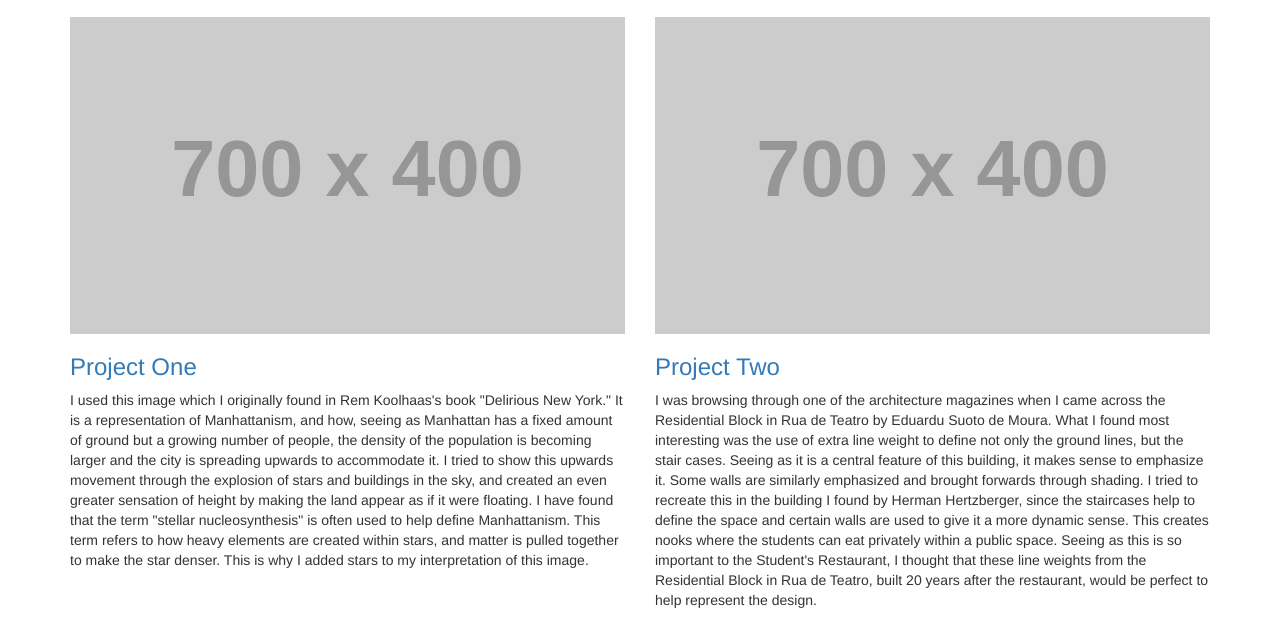
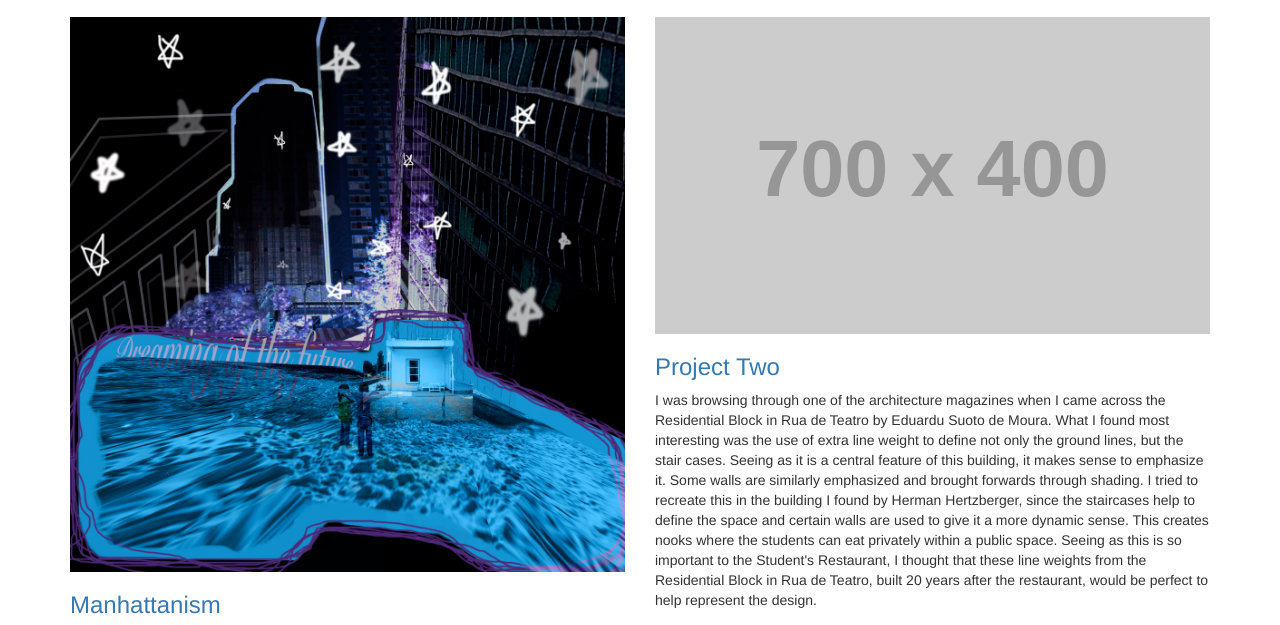
Before and after one commit to OTousignant/ophelie-portfolio_digitalmedia, a plain HTML site: page index.html in a window 1280 px wide. Shown: the part 163-788 px from the top of the page. Drawn offline with Linux system fonts and the light colour scheme; placeholder pictures from the web are drawn by us.

Commit message:
manhattans

```diff
--- a/index.html
+++ b/index.html
@@ -74,10 +74,10 @@
         <div class="row">
             <div class="col-md-6 portfolio-item">
                 <a href="#">
-                    <img class="img-responsive" src="http://placehold.it/700x400" alt="">
+                    <img class="img-responsive" src="Manhattanism.jpg" alt="Manhattanism" style="width:700;">
                 </a>
                 <h3>
-                    <a href="#">Project One</a>
+                    <a href="#">Manhattanism</a>
                 </h3>
                 <p>I used this image which I originally found in Rem Koolhaas's book "Delirious New York." It is a representation of Manhattanism, and how, seeing as Manhattan has a fixed amount of ground but a growing number of people, the density of the population is becoming larger and the city is spreading upwards to accommodate it. I tried to show this upwards movement through the explosion of stars and buildings in the sky, and created an even greater sensation of height by making the land appear as if it were floating. I have found that the term "stellar nucleosynthesis" is often used to help define Manhattanism. This term refers to how heavy elements are created within stars, and matter is pulled together to make the star denser. This is why I added stars to my interpretation of this image.</p>
             </div>
```
Also changed, not shown: Manhattanism.jpg (added).
